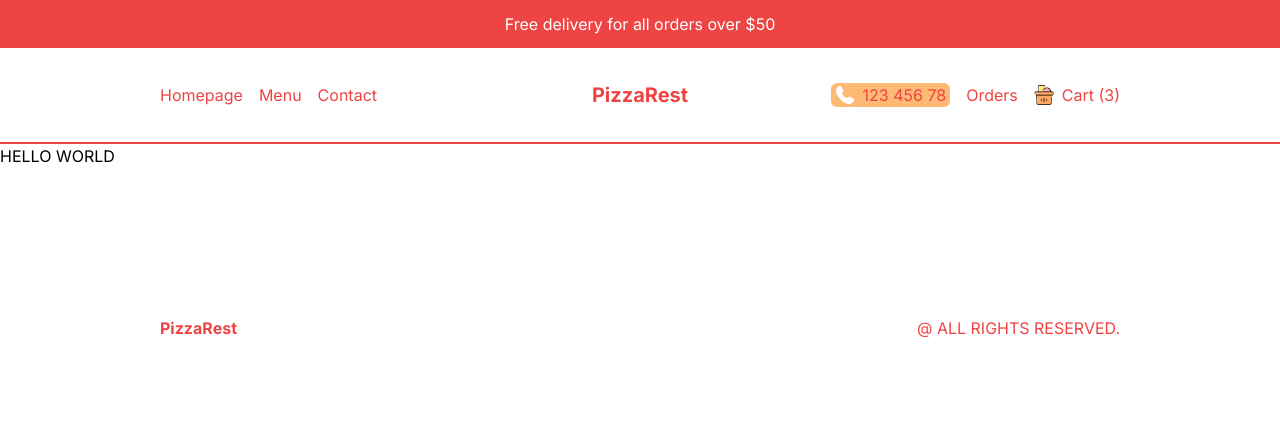
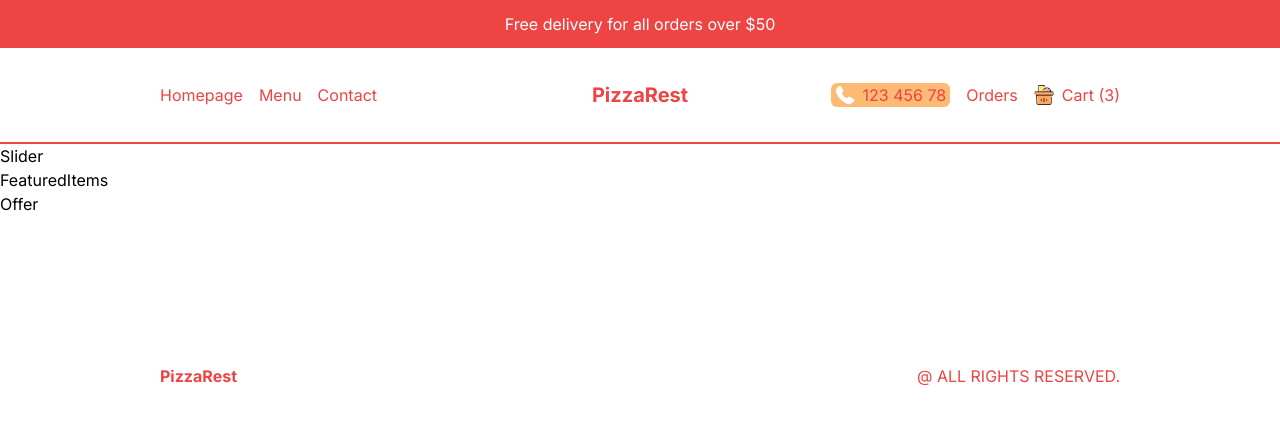
Before and after one commit to gfxargentina/tp-restaurant-frontend, a Next.js app: page / in a window 1280 px wide. Shown: the top 424 px of the page. Built offline with nearby package versions, Linux system fonts and the light colour scheme.

Commit message:
add homepage components

```diff
--- a/src/app/page.tsx
+++ b/src/app/page.tsx
@@ -1,9 +1,14 @@
+import FeaturedItems from '@/components/FeaturedItems';
+import Offer from '@/components/Offer';
+import Slider from '@/components/Slider';
 import Image from 'next/image';
 
 export default function Home() {
   return (
     <main className="">
-      <div>HELLO WORLD</div>
+      <Slider />
+      <FeaturedItems />
+      <Offer />
     </main>
   );
 }
--- /dev/null
+++ b/src/components/FeaturedItems.tsx
@@ -0,0 +1,7 @@
+import React from 'react';
+
+const FeaturedItems = () => {
+  return <div>FeaturedItems</div>;
+};
+
+export default FeaturedItems;
--- /dev/null
+++ b/src/components/Offer.tsx
@@ -0,0 +1,7 @@
+import React from 'react';
+
+function Offer() {
+  return <div>Offer</div>;
+}
+
+export default Offer;
--- /dev/null
+++ b/src/components/Slider.tsx
@@ -0,0 +1,7 @@
+import React from 'react';
+
+const Slider = () => {
+  return <div>Slider</div>;
+};
+
+export default Slider;
```
